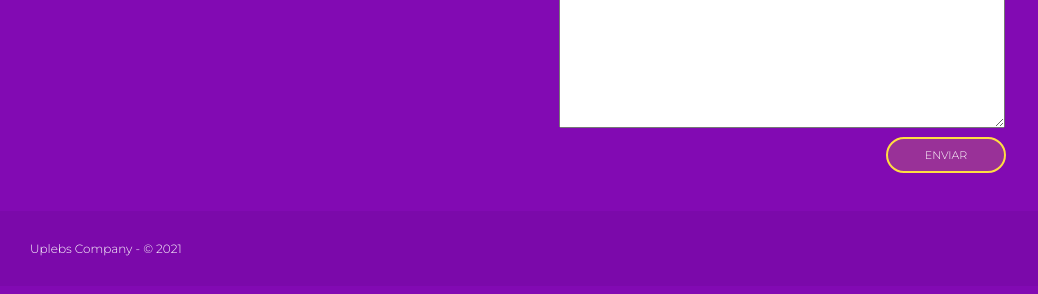
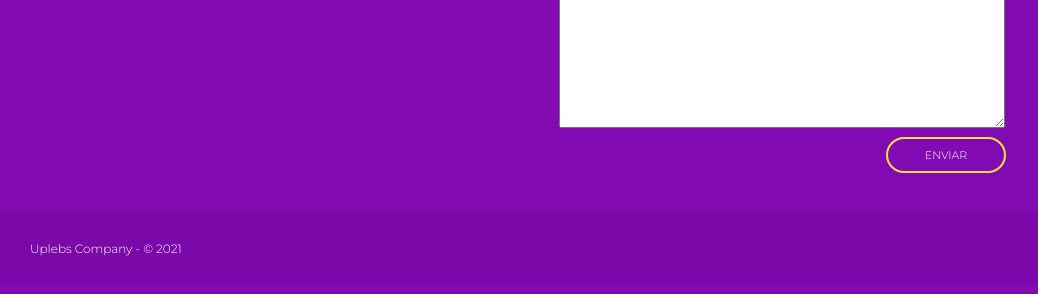
Before and after one commit to flavialbraz/formulario, a plain HTML site: page index.html in a window 1280 px wide. Shown: the part 486-780 px from the top of the page, without its empty margins (0-1038 px from the left). Drawn offline with Linux system fonts and the light colour scheme.

Commit message:
Update style.css

```diff
--- a/style.css
+++ b/style.css
@@ -69,7 +69,7 @@ button {
     float: right;
     padding: 9px 12px;
     cursor: pointer;
-    background: #993198;
+    background: #99319800;
     color: #fff;
     text-transform: uppercase;
     font-size: 11px;
```
